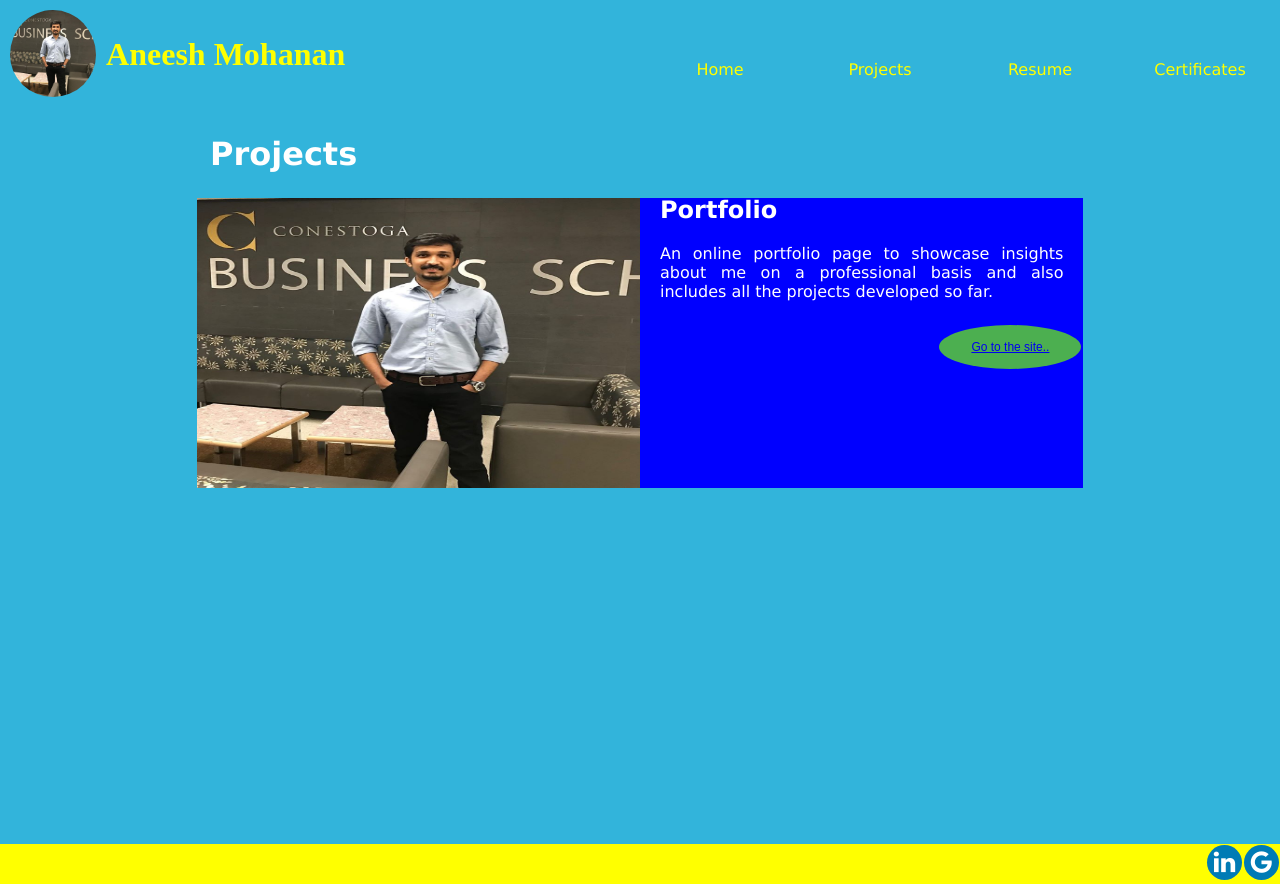
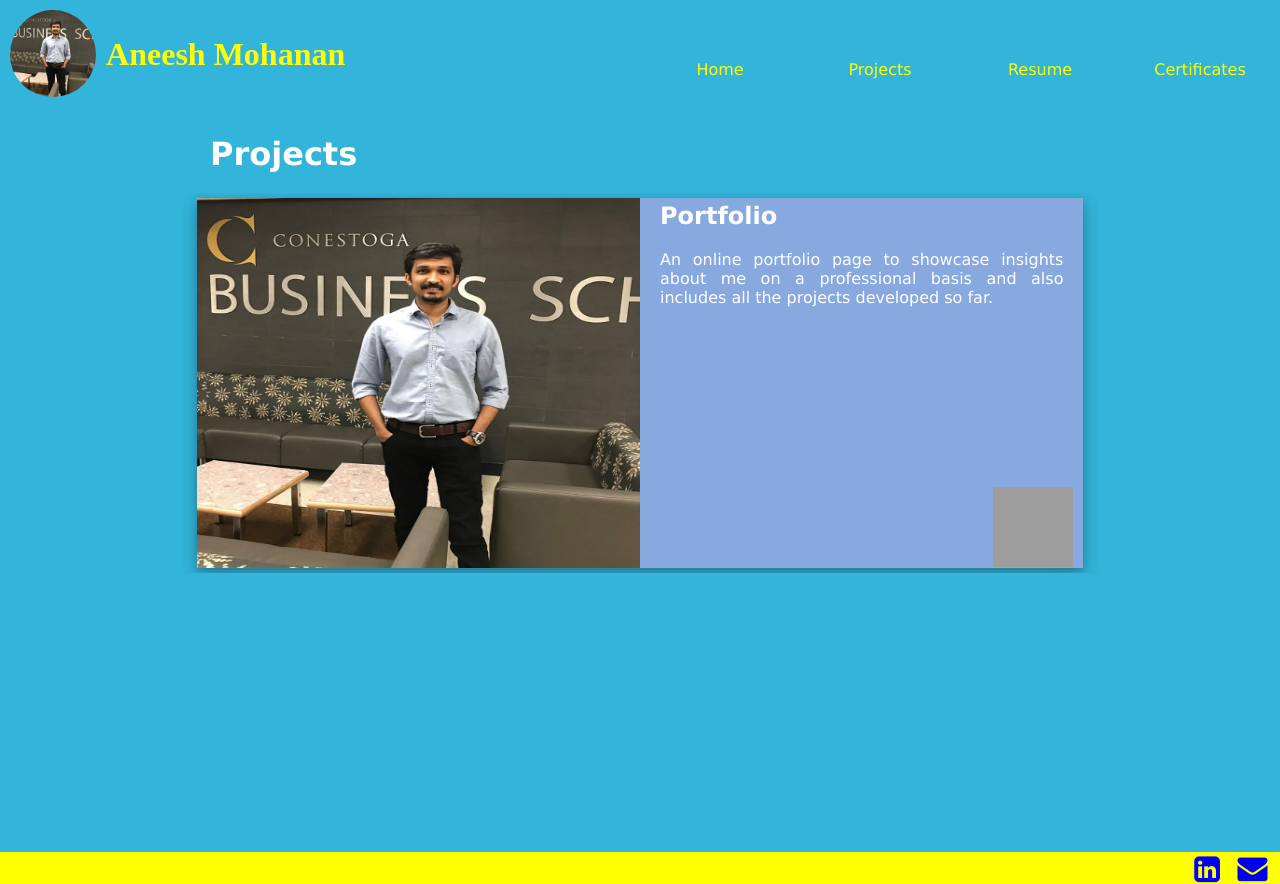
Before and after one commit to aneesh-mohanan/Online-Profile, a Django app: page /projects in a window 1280 px wide. Run offline with Django 3.2, Linux system fonts and the light colour scheme; some web fonts are replaced; grey boxes are pictures that could not be loaded.

Commit message:
fixed templates

```diff
--- a/portfolio/templates/certificates.html
+++ b/portfolio/templates/certificates.html
@@ -42,6 +42,7 @@ div.gallery img {
   margin: auto;
   width: 90%;
   height: 90%;
+  box-shadow: 0 4px 8px 0 rgba(0, 0, 0, 0.2), 0 6px 20px 0 rgba(0, 0, 0, 0.19);
 }
 
 * {
--- a/portfolio/templates/home.html
+++ b/portfolio/templates/home.html
@@ -6,8 +6,6 @@
   margin-top: 10px;
   width: 80%;
   height: 100%;
-  border: 1px solid blue;
-  border-radius: 15px;
 }
 
  .about-tittle{
--- a/portfolio/templates/projects.html
+++ b/portfolio/templates/projects.html
@@ -5,8 +5,12 @@
   margin: auto;
   padding: 5px;
   width: 75%;
-  height: 300px;
+  height: 380px;
   overflow: auto;
+}
+
+.h2{
+padding-top: 4px;
 }
 
 .project-heading{
@@ -22,6 +26,8 @@
  display: block;
  width: 98%;
  height: 100%;
+ overflow: hidden;
+box-shadow: 0 4px 8px 0 rgba(0, 0, 0, 0.2), 0 6px 20px 0 rgba(0, 0, 0, 0.19);
 }
 
 .project-image {
@@ -36,10 +42,10 @@
 .project-details {
   margin: 0px;
   margin-bottom: 0px;
-  padding-top: 8px;
+  padding-top: 14px;
   width: 50%;
   height: 100%;
-  background: blue;
+  background: #87a9e0;
   float: right;
 }
 
@@ -49,26 +55,12 @@
   object-fit: fill;
 }
 
-.goto-button{
-  position: relative;
+.icon{
   float: right;
-  background-color: #4CAF50; /* Green */
-  border: none;
-  color: white;
-  padding: 15px 32px;
-  text-align: center;
-  text-decoration: none;
-  display: inline-block;
-  font-size: 12px;
-  margin: 4px 2px;
-  border-radius: 50%;
-  cursor: pointer;
-  -webkit-transition-duration: 0.4s; /* Safari */
-  transition-duration: 0.4s;
-}
-
-.goto-button:hover {
-  box-shadow: 0 12px 16px 0 rgba(0,0,0,0.24),0 17px 50px 0 rgba(0,0,0,0.19);
+  margin-top: 160px;
+  margin-right: 10px;
+  width: 80px;
+  height: 80px;
 }
 
 {% endblock %}
@@ -86,7 +78,7 @@
     <article class="project-details">
       <h2>Portfolio</h2>
       <p>An online portfolio page to showcase insights about me on a professional basis and also includes all the projects developed so far.</p>
-      <button class="goto-button"><a href="http://aneeshmohanan.pythonanywhere.com/" target="_blank"> Go to the site..</a></button>
+      <a href="http://aneeshmohanan.pythonanywhere.com/" target="_blank"><img class="icon" src="https://img.icons8.com/bubbles/100/000000/domain.png"/></a>
     </article>
   </div>
 </article>
--- a/templates/new_base.html
+++ b/templates/new_base.html
@@ -77,7 +77,7 @@ p {
   left: 0;
   bottom: 0;
   width: 100%;
-  height: 40px;
+  height: 32px;
   background-color: yellow;
   color: white;
   margin: 0px;
@@ -156,32 +156,21 @@ text-decoration: underline;
 
 /*Social media button styleing*/
 .fa {
-  padding: 5px;
   float: right;
-  font-size: 25px;
+  position: relative;
+  font-size: 30px;
   width: 35px;
-  height: 35px;
+  height: 55px;
   text-align: center;
   text-decoration: none;
   margin: 1px 1px;
-  border-radius: 50%;
+  margin-right: 10px;
 }
 
 .fa:hover {
     opacity: 0.7;
 }
 
-.fa-linkedin {
-  background: #007bb5;
-  color: white;
-  font-size: 25px;
-}
-
-.fa-google {
-  background: #007bb5;
-  color: white;
-  font-size: 25px;
-}
 @media (max-width: 768px) {
     .header-section > div {
         width: 100%;
@@ -222,8 +211,8 @@ text-decoration: underline;
 </div>
 
 <div class="footer">
-    <a href="mailto:aneeshcm18@gmail.com" class="fa fa-google"></a>
-    <a href="https://www.linkedin.com/in/aneeshmohanan/" class="fa fa-linkedin"></a>
+    <a href="mailto:aneeshcm18@gmail.com" class="fa fa-envelope"></a>
+    <a href="https://www.linkedin.com/in/aneeshmohanan/" class="fa fa-linkedin-square" style="padding-top:1px;font-size:30px;color:blue;width:34px;"></a>
 </div>
 
 </body>
```
